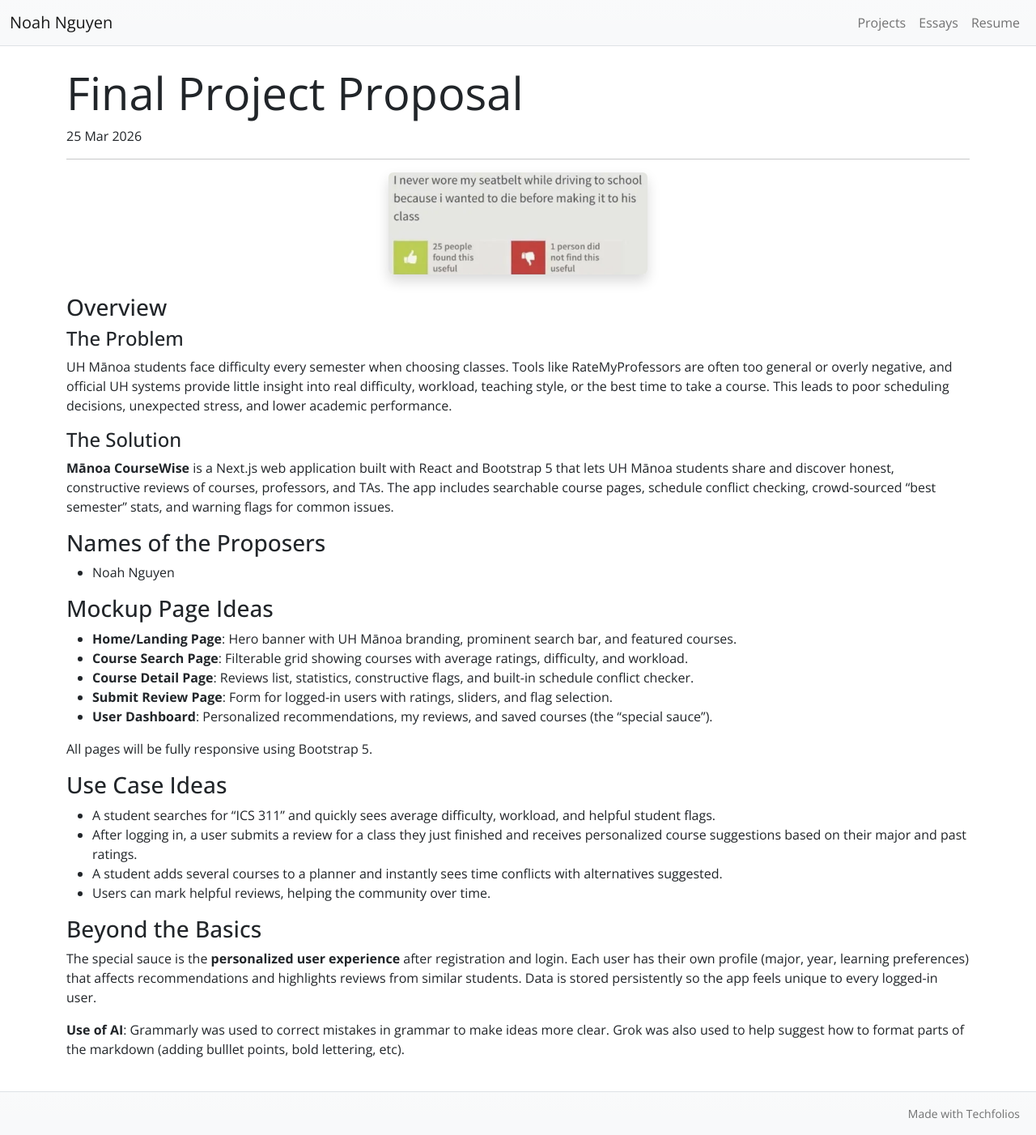
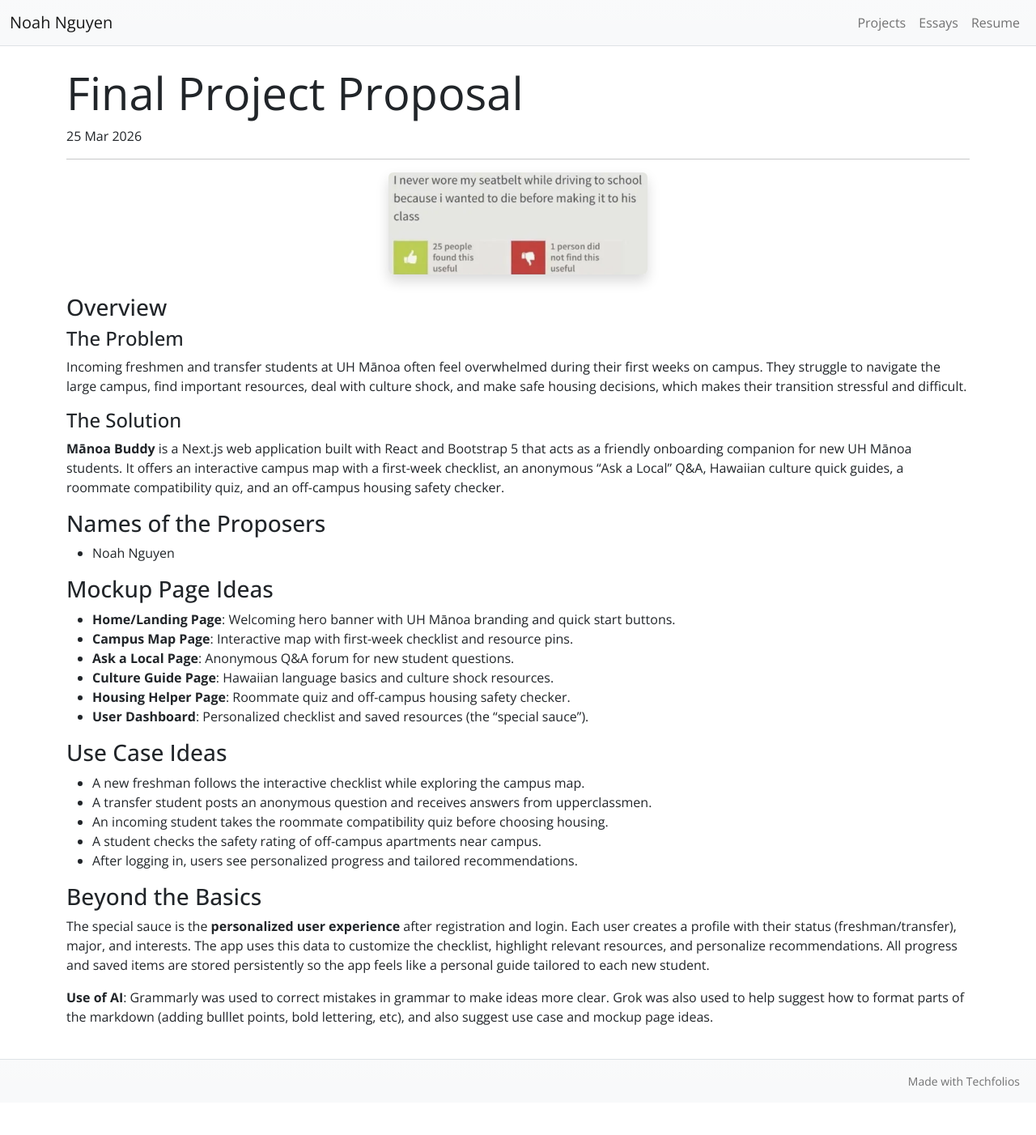
Before and after one commit to NoahNguyenbot/noahnguyenbot.github.io, a Jekyll site: the page built from essays/final-project-proposal.md, in a window 1280 px wide. Shown: the whole page at 81% size. Built offline with Jekyll 4.4.1, drawn with Linux system fonts in a browser that asks for light colours; after the commit the page ends 1362 px from its top, so only the background shows below that.

Commit message:
Revise final project proposal for Mānoa Buddy
Updated project proposal to reflect new application name and features, including onboarding tools for new students.

```diff
--- a/essays/final-project-proposal.md
+++ b/essays/final-project-proposal.md
@@ -9,6 +9,7 @@ labels:
   - Software Engineering
   - NextJs
 ---
+
 <div class="text-center mb-4">
   <img width="320px" class="rounded shadow"
        src="../img/final-project-proposal/sub-buzz-11303-1595346871-1.webp"
@@ -17,35 +18,32 @@ labels:
 
 ### Overview
 
-
 #### The Problem
-UH Mānoa students face difficulty every semester when choosing classes. Tools like RateMyProfessors are often too general or overly negative, and official UH systems provide little insight into real difficulty, workload, teaching style, or the best time to take a course. This leads to poor scheduling decisions, unexpected stress, and lower academic performance.
+Incoming freshmen and transfer students at UH Mānoa often feel overwhelmed during their first weeks on campus. They struggle to navigate the large campus, find important resources, deal with culture shock, and make safe housing decisions, which makes their transition stressful and difficult.
 
 #### The Solution
-**Mānoa CourseWise** is a Next.js web application built with React and Bootstrap 5 that lets UH Mānoa students share and discover honest, constructive reviews of courses, professors, and TAs. The app includes searchable course pages, schedule conflict checking, crowd-sourced "best semester" stats, and warning flags for common issues.
+**Mānoa Buddy** is a Next.js web application built with React and Bootstrap 5 that acts as a friendly onboarding companion for new UH Mānoa students. It offers an interactive campus map with a first-week checklist, an anonymous “Ask a Local” Q&A, Hawaiian culture quick guides, a roommate compatibility quiz, and an off-campus housing safety checker.
 
 ### Names of the Proposers
 - Noah Nguyen
 
 ### Mockup Page Ideas
-- **Home/Landing Page**: Hero banner with UH Mānoa branding, prominent search bar, and featured courses.
-- **Course Search Page**: Filterable grid showing courses with average ratings, difficulty, and workload.
-- **Course Detail Page**: Reviews list, statistics, constructive flags, and built-in schedule conflict checker.
-- **Submit Review Page**: Form for logged-in users with ratings, sliders, and flag selection.
-- **User Dashboard**: Personalized recommendations, my reviews, and saved courses (the "special sauce").
-
-All pages will be fully responsive using Bootstrap 5.
+- **Home/Landing Page**: Welcoming hero banner with UH Mānoa branding and quick start buttons.
+- **Campus Map Page**: Interactive map with first-week checklist and resource pins.
+- **Ask a Local Page**: Anonymous Q&A forum for new student questions.
+- **Culture Guide Page**: Hawaiian language basics and culture shock resources.
+- **Housing Helper Page**: Roommate quiz and off-campus housing safety checker.
+- **User Dashboard**: Personalized checklist and saved resources (the "special sauce").
 
 ### Use Case Ideas
-- A student searches for "ICS 311" and quickly sees average difficulty, workload, and helpful student flags.
-- After logging in, a user submits a review for a class they just finished and receives personalized course suggestions based on their major and past ratings.
-- A student adds several courses to a planner and instantly sees time conflicts with alternatives suggested.
-- Users can mark helpful reviews, helping the community over time.
+- A new freshman follows the interactive checklist while exploring the campus map.
+- A transfer student posts an anonymous question and receives answers from upperclassmen.
+- An incoming student takes the roommate compatibility quiz before choosing housing.
+- A student checks the safety rating of off-campus apartments near campus.
+- After logging in, users see personalized progress and tailored recommendations.
 
 ### Beyond the Basics
-The special sauce is the **personalized user experience** after registration and login. Each user has their own profile (major, year, learning preferences) that affects recommendations and highlights reviews from similar students. Data is stored persistently so the app feels unique to every logged-in user.
+The special sauce is the **personalized user experience** after registration and login. Each user creates a profile with their status (freshman/transfer), major, and interests. The app uses this data to customize the checklist, highlight relevant resources, and personalize recommendations. All progress and saved items are stored persistently so the app feels like a personal guide tailored to each new student.
 
 
-
-
-**Use of AI**: Grammarly was used to correct mistakes in grammar to make ideas more clear. Grok was also used to help suggest how to format parts of the markdown (adding bulllet points, bold lettering, etc).
+**Use of AI**: Grammarly was used to correct mistakes in grammar to make ideas more clear. Grok was also used to help suggest how to format parts of the markdown (adding bulllet points, bold lettering, etc), and also suggest use case and mockup page ideas.
```
